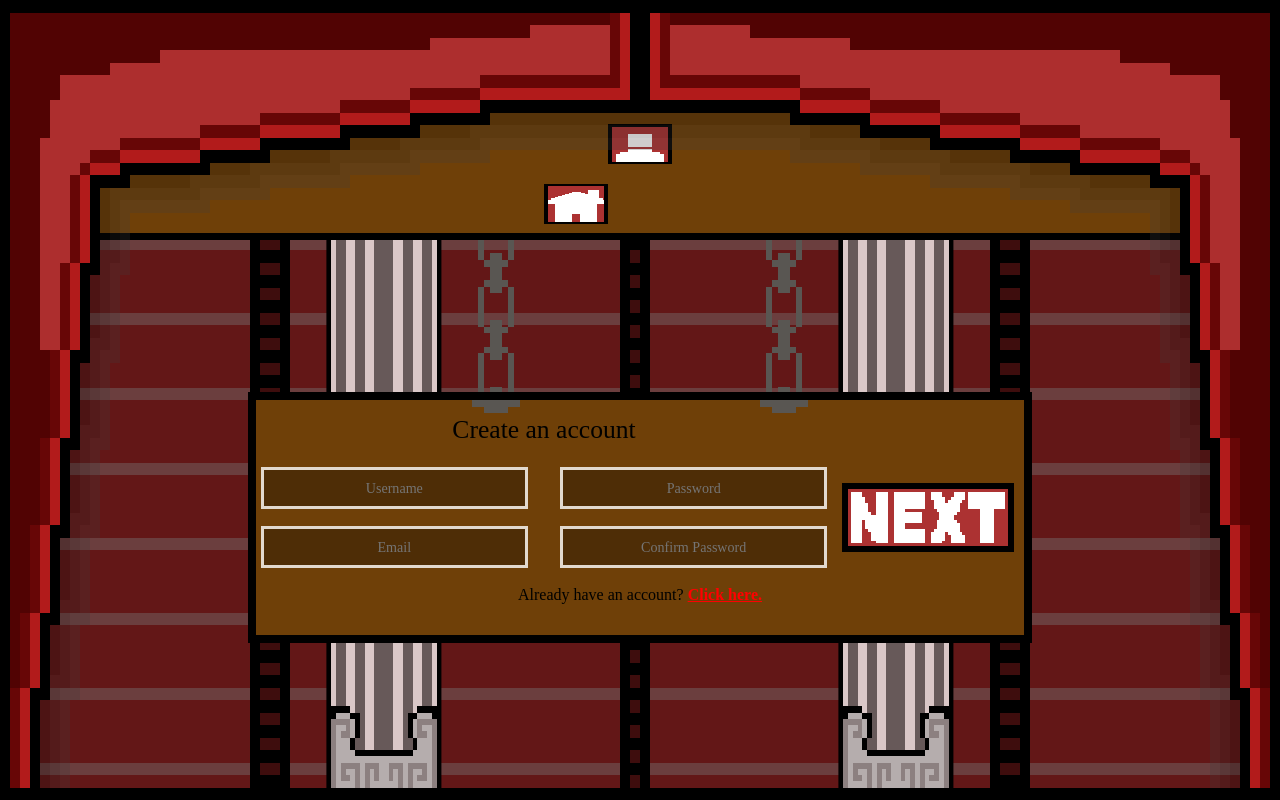
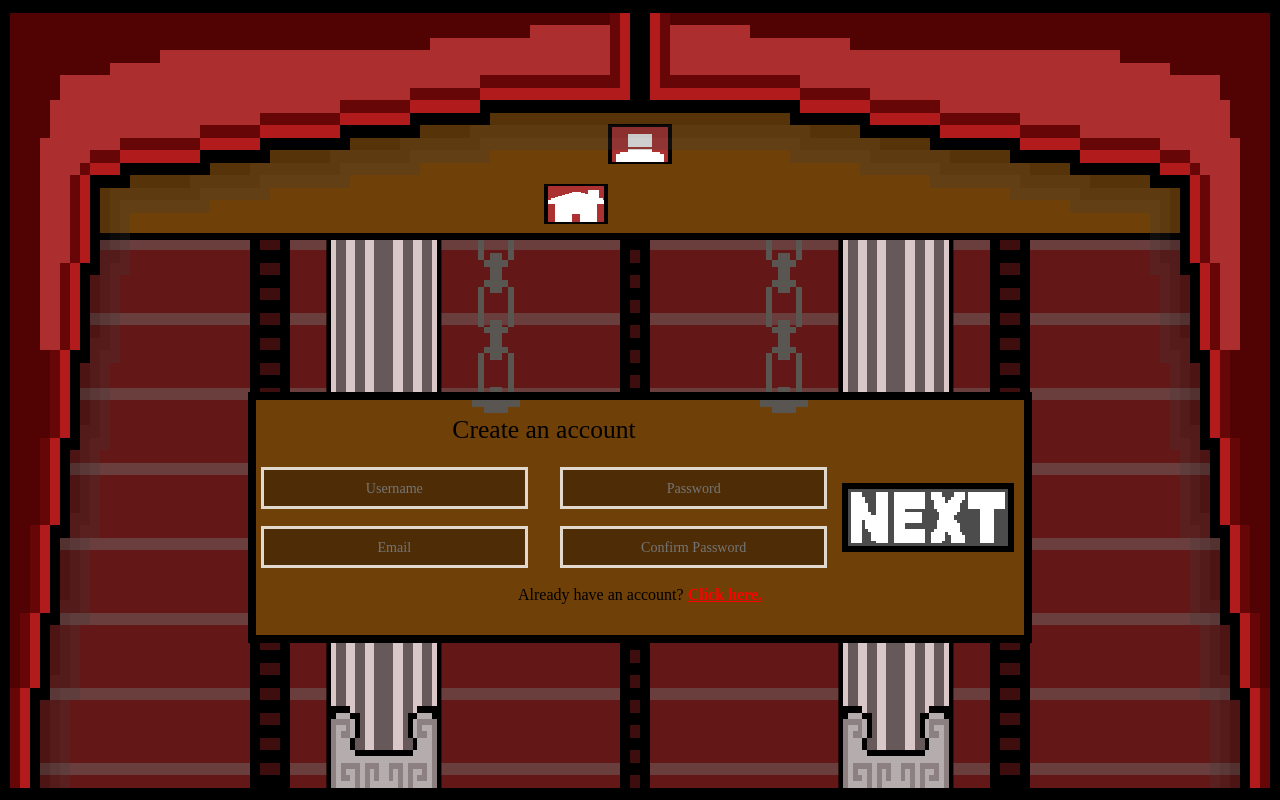
Before and after one commit to FeatheredOrbit/Music-Streaming-Website, a React (Vite) app: page /signup in a window 1280 px wide. Built offline with nearby package versions, Linux system fonts and the light colour scheme; no server answers; a web font is replaced by a local one.

Commit message:
Finished front end validation for the sign-up

```diff
--- a/src/components/pages/signup.jsx
+++ b/src/components/pages/signup.jsx
@@ -2,17 +2,26 @@ import * as React from "react";
 import useWindowResize from "../utils/useWindowResize";
 import "../../styles/signup-login.css";
 
+
 export default function Signup({ onNavigate, transitioning }) {
     useWindowResize();
 
-    const [username, setUsername] = React.useState("");
-    const [usernameTaken, setUsernameTaken] = React.useState(false);
+    const [username, setUsername] = React.useState(""); // Actual username
+    const [usernameTaken, setUsernameTaken] = React.useState(false); // If the username is already in the database
+    const [usernameValid, setUsernameValid] = React.useState(false); // If the username is within length limits
 
-    const [email, setEmail] = React.useState("");
-    const [emailTaken, setEmailTaken] = React.useState(false);
+    const [email, setEmail] = React.useState(""); // Actual email
+    const [emailTaken, setEmailTaken] = React.useState(false); // If the email is already in the database
+    const [emailValid, setEmailValid] = React.useState(false); // If the email follows correct email format
 
-    const [password, setPassword] = React.useState("");
-    const [conPassword, setConPassword] = React.useState("");
+    const [password, setPassword] = React.useState(""); // Actual password
+    const [passwordValid, setPasswordValid] = React.useState(false); // If the password falls within length limits
+
+    const [conPassword, setConPassword] = React.useState(""); // Confirmation password
+    const [conPasswordValid, setConPasswordValid] = React.useState(false); // If the confirm password matches the password
+
+    // Custom parameter for the button (stands for disabled, I couldn't be bothered adapting it to a button tag)
+    var dis = usernameTaken || !usernameValid || emailTaken || !emailValid || !passwordValid ||  !conPasswordValid;
 
     async function signUp() {
         fetch("api/Website/back-end/scripts/login-signup/signup.php", {
@@ -37,8 +46,11 @@ export default function Signup({ onNavigate, transitioning }) {
     }
 
     async function validateUsername() {
-        fetch('api/Website/back-end/scripts/login-signup/validate-info/username.php?username=${encodeURIComponent(username)}')
-        .then(res => res.json)
+        if (username.trim().length <= 100 && username.trim().length > 0) {
+            setUsernameValid(true);
+
+            fetch(`api/Website/back-end/scripts/login-signup/validate-info/username.php?username=${encodeURIComponent(username.trim())}`)
+            .then(res => res.json())
             .then(data => {
                 if (data.usernameExists) {
                     setUsernameTaken(true);
@@ -52,11 +64,20 @@ export default function Signup({ onNavigate, transitioning }) {
             .catch(error => {
                 console.log("Error during validation: ", error);
             })
+
+        } else {
+            setUsernameValid(false);
+        }
     }
 
     async function validateEmail() {
-        fetch('api/Website/back-end/scripts/login-signup/validate-info/email.php?email=${encodeURIComponent(email)}')
-        .then(res => res.json)
+        var re = /^[^\s@]+@[^\s@]+\.[^\s@]+$/;
+
+        if (re.test(email.trim()) === true) {
+            setEmailValid(true);
+
+            fetch(`api/Website/back-end/scripts/login-signup/validate-info/email.php?email=${encodeURIComponent(email.trim())}`)
+            .then(res => res.json())
             .then(data => {
                 if (data.emailExists) {
                     setEmailTaken(true);
@@ -70,7 +91,41 @@ export default function Signup({ onNavigate, transitioning }) {
             .catch(error => {
                 console.log("Error during validation: ", error);
             })
+
+        } else {
+            setEmailValid(false);
         }
+
+        console.log(re.test(email.trim()));
+    }
+
+    async function validatePassword() {
+        if (password.trim().length >= 8 && password.trim().length <= 100) {
+            setPasswordValid(true);
+        } else {
+            setPasswordValid(false);
+        }
+    }
+
+    async function validateConPassword() {
+        if (conPassword.trim() === password.trim()) {
+            setConPasswordValid(true);
+        } else {
+            setConPasswordValid(false);
+        }
+    }
+
+    // Calls validation functions every 6 seconds for added functionality
+    React.useEffect(function() {
+        const interval = setInterval(function() {
+            validateUsername();
+            validateEmail();
+            validatePassword();
+            validateConPassword();
+        }, 6000);
+
+        return() => {clearInterval(interval);};
+    });
 
 
     return (
@@ -85,12 +140,14 @@ export default function Signup({ onNavigate, transitioning }) {
 
                     <p className="filling-text"> Create an account </p>
 
-                    <input type="text" className="username-input" placeholder="Username" value={ username } onChange={function(e) {setUsername(e.target.value)}} onBlur={function() { validateUsername() }} />
-                    <input type="text" className="email-input" placeholder="Email" value={ email } onChange={function(e) {setEmail(e.target.value)}} onBlur={function() { validateEmail() }} />
-                    <input type="password" className="password-input" placeholder="Password" value={ password } onChange={function(e) {setPassword(e.target.value)}}  />
-                    <input type="password" className="confirm-password-input" placeholder="Confirm Password" value={ conPassword } onChange={function(e) {setConPassword(e.target.value)}}  />
+                    <input maxLength={100} type="text" className="username-input" placeholder="Username" value={ username } onChange={function(e) {setUsername(e.target.value)}} onBlur={function() { validateUsername() }} />
+                    <input maxLength={100} type="text" className="email-input" placeholder="Email" value={ email } onChange={function(e) {setEmail(e.target.value)}} onBlur={function() { validateEmail() }} />
+                    <input maxLength={128} type="password" className="password-input" placeholder="Password" value={ password } onChange={function(e) {setPassword(e.target.value)}} onBlur={function() { validatePassword()}}  />
+                    <input maxLength={128} type="password" className="confirm-password-input" placeholder="Confirm Password" value={ conPassword } onChange={function(e) {setConPassword(e.target.value)}} onBlur={function() { validateConPassword()}}  />
 
-                    <img className="next-button" src="assets/shared/buttons/next/default.png" onClick={function() {signUp()}} />
+                    <img className="next-button" src="assets/shared/buttons/next/default.png" onClick={function() { if(!dis) {signUp()}}}
+                        dis={dis.toString()}
+                    />
 
                     <p className="move-to-login"> Already have an account? {"\n"}
                         <span style={{color: "Red", textDecoration: "Underline", fontWeight: "Bold"}} onClick={function() {if (!transitioning) {onNavigate("/login")}}}>
--- a/src/styles/signup-login.css
+++ b/src/styles/signup-login.css
@@ -174,6 +174,10 @@ input:focus {
     image-rendering: pixelated;
 }
 
-.next-button:hover {
+.next-button[dis = "false"]:hover {
     content: url(assets/shared/buttons/next/hover.png);
 }
+
+.next-button[dis = "true"] {
+    filter: grayscale(100%);
+}
```
Also changed, not shown: 1 other file (tests, documents, lock files or other folders). Lines whose indentation alone changed are shown as unchanged.
